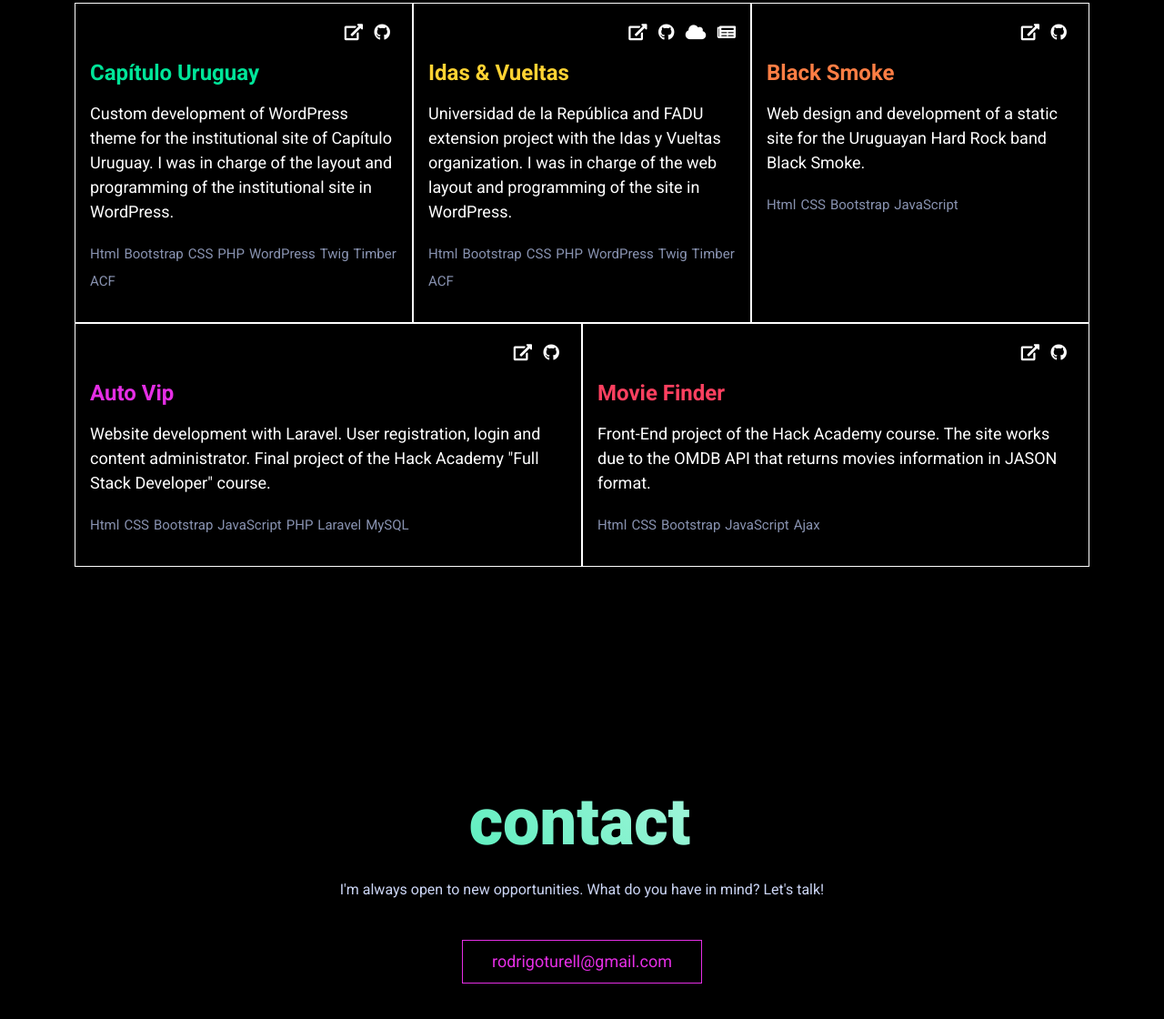
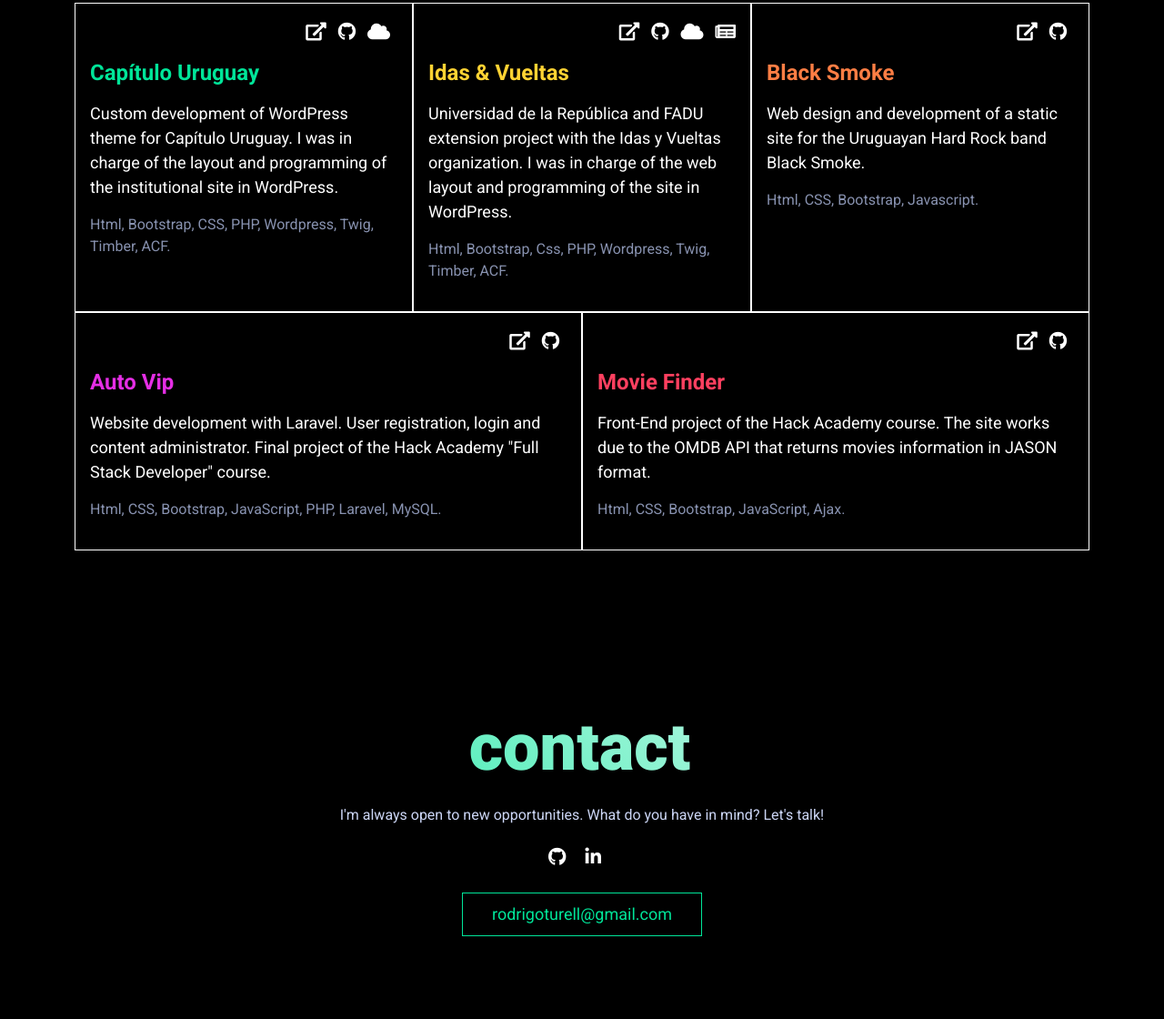
Before and after one commit to Rturell/Portfolio-2.x, a plain HTML site: page index.html in a window 1280 px wide. Shown: the part 1550-2670 px from the top of the page at 91% size. Drawn offline with nearby package versions, Linux system fonts and the light colour scheme.

Commit message:
title on anchor tags added and some refactoring

```diff
--- a/capitulo-uruguay.html
+++ /dev/null
@@ -1,124 +0,0 @@
-<!DOCTYPE html>
-<html>
-
-<head>
-
-    <meta charset="utf-8">
-    <meta http-equiv="X-UA-Compatible" content="IE=edge">
-    <meta name="viewport" content="width=device-width, initial-scale=1, shrink-to-fit=no">
-
-    <title>Rodrigo Turell - Portfolio</title>
-
-    <link rel="shortcut icon" href="img/favicon.ico">
-
-    <!-- CSS de Bootstrap -->
-
-    <link href="https://cdn.jsdelivr.net/npm/bootstrap@5.0.1/dist/css/bootstrap.min.css" rel="stylesheet"
-        integrity="sha384-+0n0xVW2eSR5OomGNYDnhzAbDsOXxcvSN1TPprVMTNDbiYZCxYbOOl7+AMvyTG2x" crossorigin="anonymous">
-
-    <!-- FONTAWESOME -->
-    <link href="https://use.fontawesome.com/releases/v5.7.2/css/all.css" rel="stylesheet">
-    </link>
-
-    <!-- Google Fonts -->
-    <link rel="preconnect" href="https://fonts.gstatic.com">
-    <link
-        href="https://fonts.googleapis.com/css2?family=Roboto:ital,wght@0,100;0,300;0,400;0,500;0,700;0,900;1,100;1,300;1,400;1,500;1,700;1,900&display=swap"
-        rel="stylesheet">
-
-    <!-- CSS Propio -->
-    <link rel="stylesheet" href="css/styles.css">
-
-
-</head>
-
-<body>
-
-    <!-- Navbar -->
-
-    <nav class="navbar navbar-mio fixed-top">
-        <div class="container-xl">
-            <a href="index.html" class="navbar-brand fw-bold">rodrigo</a>
-            <form class="d-flex">
-                <a href="img/resume_en.pdf" target="_blank" class="btn btn-resume" type="submit">Resume</a>
-            </form>
-        </div>
-    </nav>
-
-    <!-- Capítulo Uruguay -->
-
-    <div id="capred">
-
-        <div class="container-xl">
-
-            <h3 class="text-center">Capítulo Uruguay</h3>
-
-            <div class="capred_text mt-3">
-
-                <div class="row align-items-lg-center">
-                    <div class="col-lg-8">
-                        <a href="https://capreduruguay.com.uy/" target="_blank">
-                            <img src="img/CapRed Figma2.png" alt="Diseño de Cap Red en Figma">
-                        </a>
-                    </div>
-                    <div class="col-lg-4">
-                        <h4 class="mt-5 mt-lg-0">Wordpress Site</h4>
-                        <p>Custom development of WordPress theme for the institutional site of Capítulo
-                            Uruguay. I was in charge of the layout and
-                            programming of the institutional site. The web design of the site was in charge of the brand design studio <a href="https://www.grmn.ws/" target="_blank">GRMN</a>.
-                        </p>
-
-                        <div class="row mt-4">
-                            <div class="col">
-
-                                <p class="fw-bold">Stack</p>
-                                <ul>
-                                    <li>HTML</li>
-                                    <li>CSS</li>
-                                    <li>PHP</li>
-                                    <li>Wordpress</li>
-                                    <li>Timber</li>
-                                    <li>Twig</li>
-                                    <li>ACF</li>
-                                </ul>
-
-                            </div>
-                            <div class="col">
-                                <p class="fw-bold">Code</p>
-                                <a class="small" href="https://github.com/Rturell/CapRed" target="_blank">Repository</a>
-                            </div>
-                            <div class="col">
-                                <p class="fw-bold">Live</p>
-                                <a class="small" href="https://capreduruguay.com.uy/" target="_blank">View Site</a>
-                            </div>
-                        </div>
-
-                    </div>
-                </div>
-
-            </div>
-
-        </div>
-
-    </div>
-
-
-    <!-- SCRIPTS -->
-
-    <script src="particles.js"></script>
-
-    <!-- JS de Bootstrap -->
-
-    <script src="https://cdn.jsdelivr.net/npm/bootstrap@5.0.1/dist/js/bootstrap.bundle.min.js"
-        integrity="sha384-gtEjrD/SeCtmISkJkNUaaKMoLD0//ElJ19smozuHV6z3Iehds+3Ulb9Bn9Plx0x4"
-        crossorigin="anonymous"></script>
-
-    <!-- JS de Vue.js -->
-    <script src="https://cdn.jsdelivr.net/npm/vue"></script>
-
-    <!-- JS Propio -->
-    <script src="js/app.js"> </script>
-
-</body>
-
-</html>
--- a/index.html
+++ b/index.html
@@ -45,7 +45,7 @@
         </div>
     </nav>
 
-    <!-- Hero Section -->
+    <!-- Hero -->
 
     <div id="hero">
 
@@ -70,12 +70,13 @@
 
                     <div class="text-end">
 
-                        <a href="https://github.com/Rturell" target="_blank"><i class="fab fa-github me-3"></i></a>
+                        <a href="https://github.com/Rturell" title="Github" target="_blank"><i
+                                class="fab fa-github me-3"></i></a>
 
-                        <a href="https://www.linkedin.com/in/rodrigoturell/" target="_blank"><i
+                        <a href="https://www.linkedin.com/in/rodrigoturell/" title="Linkedin" target="_blank"><i
                                 class="fab fa-linkedin-in me-3"></i></a>
 
-                        <a href="mailto:rodrigoturell@gmail.com"><i class="fas fa-envelope"></i></a>
+                        <a href="mailto:rodrigoturell@gmail.com" title="Email"><i class="fas fa-envelope"></i></a>
 
                     </div>
 
@@ -88,7 +89,7 @@
         </div>
     </div>
 
-    <!-- About Section -->
+    <!-- About -->
 
     <div id="about">
 
@@ -100,7 +101,7 @@
                     <div class="col-lg-8">
                         <h2>about me</h2>
                         <p class="mt-4">
-                            Hi, I am Rodrigo. I have a degree on Communication Sciences and I
+                            I have a degree on Communication Sciences and I
                             worked for many years as a creative writer and graphic designer in different advertising
                             agencies. </p>
 
@@ -121,7 +122,7 @@
 
                     <a data-bs-toggle="collapse" href="#collapseExample" role="button" aria-expanded="false"
                         aria-controls="collapseExample">
-                        Skills
+                        What I'm good at and I'm still learning:
                     </a>
 
                 </div>
@@ -199,28 +200,21 @@
                                 <a href="https://github.com/Rturell/CapRed" title="Github" target="_blank"><i
                                         class="fab fa-github me-2"></i></a>
                             </li>
+                            <li>
+                                <a href="https://capitulo-uruguay.netlify.app/" title="Static Site" target="_blank"><i
+                                        class="fas fa-cloud me-2"></i></a>
+                            </li>
                         </ul>
 
                         <h4 class="green"><b>Capítulo Uruguay</b></h4>
-                        <p class="green">Custom development of WordPress theme for the institutional site of
-                            Capítulo Uruguay. I was in charge of the layout and
+                        <p class="green">Custom development of WordPress theme for Capítulo Uruguay. I was in charge of
+                            the layout and
                             programming of the institutional site in WordPress.</p>
                         </p>
 
                         <div class="card-footer">
 
-                            <ul>
-
-                                <li class="tag">Html</li>
-                                <li class="tag">Bootstrap</li>
-                                <li class="tag">CSS</li>
-                                <li class="tag">PHP</li>
-                                <li class="tag">WordPress</li>
-                                <li class="tag">Twig</li>
-                                <li class="tag">Timber</li>
-                                <li class="tag">ACF</li>
-
-                            </ul>
+                            <p class="tag">Html, Bootstrap, CSS, PHP, Wordpress, Twig, Timber, ACF.</p>
 
                         </div>
 
@@ -240,7 +234,8 @@
 
                         <ul class="text-end">
                             <li>
-                                <a href="https://idasyvueltas.org.uy/" title="Live Site" target="_blank"><i class="fas fa-external-link-alt me-2"></i></a>
+                                <a href="https://idasyvueltas.org.uy/" title="Live Site" target="_blank"><i
+                                        class="fas fa-external-link-alt me-2"></i></a>
                             </li>
                             <li>
                                 <a href="" title="Github"><i class="fab fa-github me-2"></i></a>
@@ -262,23 +257,9 @@
 
                         <div class="card-footer">
 
-                            <ul>
-                                <li class="tag">Html</li>
-                                <li class="tag">Bootstrap</li>
-                                <li class="tag">CSS</li>
-                                <li class="tag">PHP</li>
-                                <li class="tag">WordPress</li>
-                                <li class="tag">Twig</li>
-                                <li class="tag">Timber</li>
-                                <li class="tag">ACF</li>
-
-                            </ul>
+                            <p class="tag">Html, Bootstrap, Css, PHP, Wordpress, Twig, Timber, ACF.</p>
 
                         </div>
-
-
-
-
 
                     </div>
 
@@ -310,12 +291,9 @@
                         </p>
 
                         <div class="card-footer">
-                            <ul>
-                                <li class="tag">Html</li>
-                                <li class="tag">CSS</li>
-                                <li class="tag">Bootstrap</li>
-                                <li class="tag">JavaScript</li>
-                            </ul>
+
+                            <p class="tag">Html, CSS, Bootstrap, Javascript.</p>
+
                         </div>
 
                     </div>
@@ -337,8 +315,8 @@
 
                         <ul class="text-end">
                             <li>
-                                <a href="https://ha-blog-rodrigoturell.herokuapp.com/" title="Live Site" target="_blank"><i
-                                        class="fas fa-external-link-alt me-2"></i></a>
+                                <a href="https://ha-blog-rodrigoturell.herokuapp.com/" title="Live Site"
+                                    target="_blank"><i class="fas fa-external-link-alt me-2"></i></a>
                             </li>
                             <li>
                                 <a href="https://github.com/Rturell/ha_blog" title="Github" target="_blank"><i
@@ -354,28 +332,12 @@
 
                         <div class="card-footer">
 
-                            <ul>
-                                <li class="tag">Html</li>
-                                <li class="tag">CSS</li>
-                                <li class="tag">Bootstrap</li>
-                                <li class="tag">JavaScript</li>
-                                <li class="tag">PHP</li>
-                                <li class="tag">Laravel</li>
-                                <li class="tag">MySQL</li>
-
-                            </ul>
+                            <p class="tag">Html, CSS, Bootstrap, JavaScript, PHP, Laravel, MySQL.</p>
 
                         </div>
 
 
                     </div>
-
-
-
-
-
-
-
 
                 </div>
 
@@ -402,16 +364,13 @@
                             API that returns movies information in
                             JASON format.</p>
 
-                        <ul>
-                            <li class="tag">Html</li>
-                            <li class="tag">CSS</li>
-                            <li class="tag">Bootstrap</li>
-                            <li class="tag">JavaScript</li>
-                            <li class="tag">Ajax</li>
-                        </ul>
 
 
+                        <div class="card-footer">
 
+                            <p class="tag">Html, CSS, Bootstrap, JavaScript, Ajax.</p>
+
+                        </div>
 
                     </div>
 
@@ -424,7 +383,7 @@
 
     </div>
 
-    <!-- CONTACT -->
+    <!-- Contact -->
 
     <div id="contact">
 
@@ -433,20 +392,27 @@
             <h2 class="mb-3">contact</h2>
             <p>I'm always open to new opportunities. What do you have in mind? Let's talk!</p>
 
-            <a class="btn primary_btn mt-4 mb-5" href="mailto:rodrigoturell@gmail.com">rodrigoturell@gmail.com</a>
+            <div>
+
+                <a href="https://github.com/Rturell" title="Github" target="_blank"><i
+                        class="fab fa-github me-3"></i></a>
+
+                <a href="https://www.linkedin.com/in/rodrigoturell/" title="Linkedin" target="_blank"><i
+                        class="fab fa-linkedin-in me-3"></i></a>
+
+            </div>
+
+            <a class="btn primary_btn mt-4 mb-3" href="mailto:rodrigoturell@gmail.com">rodrigoturell@gmail.com</a>
+
 
         </div>
 
     </div>
 
 
-
-
-
     <!-- SCRIPTS -->
 
-
-    <!-- JS de Bootstrap -->
+    <!-- JS Bootstrap -->
 
     <script src="https://cdn.jsdelivr.net/npm/bootstrap@5.0.1/dist/js/bootstrap.bundle.min.js"
         integrity="sha384-gtEjrD/SeCtmISkJkNUaaKMoLD0//ElJ19smozuHV6z3Iehds+3Ulb9Bn9Plx0x4"
@@ -457,9 +423,6 @@
     <script src="https://code.jquery.com/jquery-3.6.0.min.js"
         integrity="sha256-/xUj+3OJU5yExlq6GSYGSHk7tPXikynS7ogEvDej/m4=" crossorigin="anonymous"></script>
 
-    <!-- JS de Vue.js -->
-    <script src="https://cdn.jsdelivr.net/npm/vue"></script>
-
     <!-- JS Propio -->
     <script src="js/app.js"> </script>
 
--- a/sass/_contact.scss
+++ b/sass/_contact.scss
@@ -1,6 +1,6 @@
 #contact {
 
-    padding: 12rem 0rem 10rem 0rem;
+    padding: 6rem 0rem 10rem 0rem;
 
 
     ::-moz-selection {
@@ -29,4 +29,27 @@
         color: $primaryColor;
         line-height: 184.69%;
     }
+
+
+    a:hover {
+        color: $green;
+    }
+
+    .primary_btn {
+        color: $green;
+        font-size: 18px;
+        border: 1px solid $green;
+        padding: 0.6rem 2rem 0.6rem 2rem;
+        border-radius: 0px;
+    }
+
+    .primary_btn:hover {
+        color: black;
+        background-color: $green;
+        font-size: 18px;
+        border: 1px solid $green;
+        padding: 0.6rem 2rem 0.6rem 2rem;
+        border-radius: 0px;
+    }
+
 }
--- a/sass/_globals.scss
+++ b/sass/_globals.scss
@@ -69,7 +69,7 @@ h4 {
     color: $homeSection;
     font-size: 18px;
     border: 1px solid $homeSection;
-    padding: 0.6rem 2rem 0.6rem 2rem;
+    padding: 0.6rem 2rem 0rem 2rem;
     border-radius: 0px;
 }
 
--- a/sass/_works.scss
+++ b/sass/_works.scss
@@ -1,5 +1,5 @@
 #works {
-    padding: 6rem 0rem 4rem 0rem;
+    padding: 6rem 0rem 6rem 0rem;
 
     h2 {
         background-image: linear-gradient(45deg, #E52EE5, #FF7E44);
@@ -29,6 +29,12 @@
             padding: 0px;
             border: none;
             background-color: transparent;
+
+            .tag {
+
+                color: $secundaryColor;
+                font-size: 16px;
+            }
 
         }
 
@@ -115,14 +121,8 @@
 
         li {
             display: inline;
-            font-size: 18px;
+            font-size: 16 px;
         }
-    }
-
-    .tag {
-
-        color: $secundaryColor;
-        font-size: 15px;
     }
 
 
```
Also changed, not shown: black-smoke.html (deleted), css/styles.css, idas-y-vueltas.html (deleted), 1 other file.
